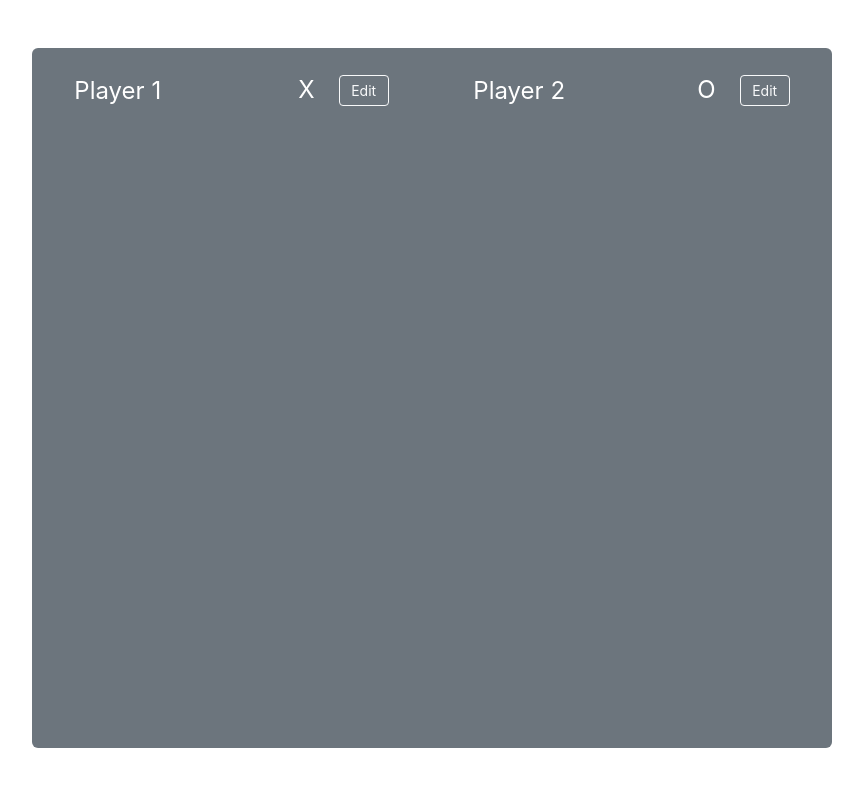
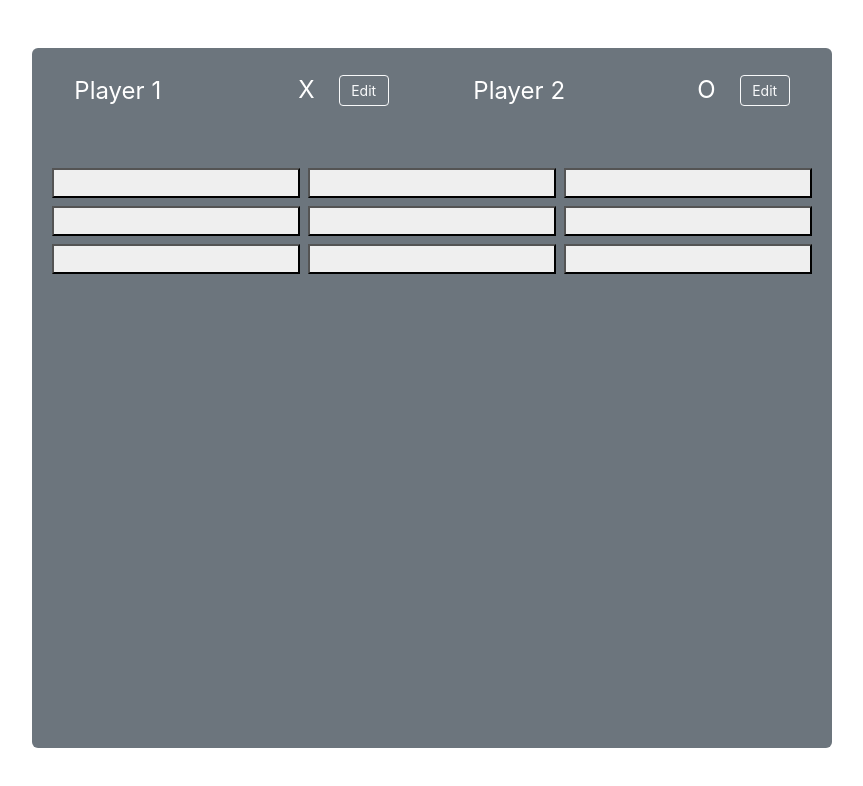
Before and after one commit to romy47/react_tic_tac_toe, a React (Create React App) app: page / in a window 1280 px wide. Shown: the top 786 px of the page, without its empty margins (208-1071 px from the left). Built offline with nearby package versions, Linux system fonts and the light colour scheme.

Commit message:
game matrix created

```diff
--- a/src/App.js
+++ b/src/App.js
@@ -1,15 +1,18 @@
 import logo from './logo.svg';
 import './App.css';
 import Player from './components/Player';
+import GameMatrix from './components/GameMatrix';
 
 function App() {
   return (
     <div className='App'>
-      <div id='game-board' class='bg-secondary border-1 rounded mt-5'>
+      <div id='game-board' class='bg-secondary border-1 rounded mt-5 d-flex flex-column'>
         <ul id='game-players' class='list-unstyled d-flex justify-content-around text-white fs-4 py-4'>
           <Player initialName='Player 1' symbol='X' />
           <Player initialName='Player 2' symbol='O' />
         </ul>
+
+        <GameMatrix />
       </div>
     </div>
   );
--- /dev/null
+++ b/src/components/GameMatrix.jsx
@@ -0,0 +1,23 @@
+import { useState } from "react";
+const initialMatrix = [
+    [null, null, null],
+    [null, null, null],
+    [null, null, null]
+]
+export default function GameMatrix() {
+    let matrix = initialMatrix;
+    return (
+        <div class='m-3 d-flex flex-column justify-content-between'>
+            {matrix.map(
+                (row, rowIndex) => <ul class='d-flex justify-content-between flex-grow-1 p-0 m-0'>
+                    {
+                        row.map((cell, colIndex) => <button class='w-100 m-1 '>
+                            &nbsp;{matrix[rowIndex, colIndex]}
+                        </button>)
+                    }
+                </ul>
+            )}
+        </div>
+
+    )
+}
```
